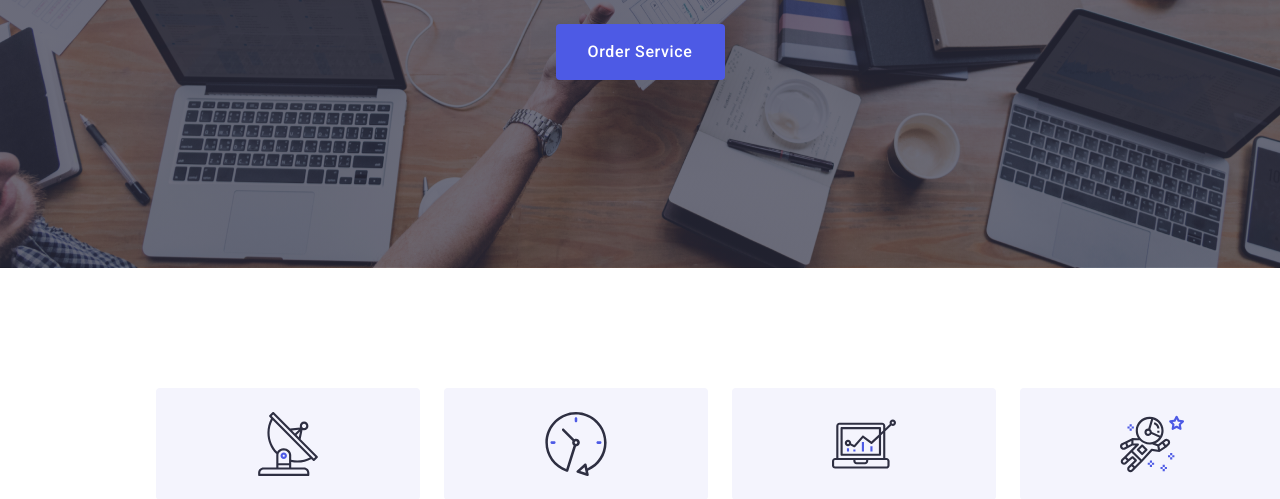
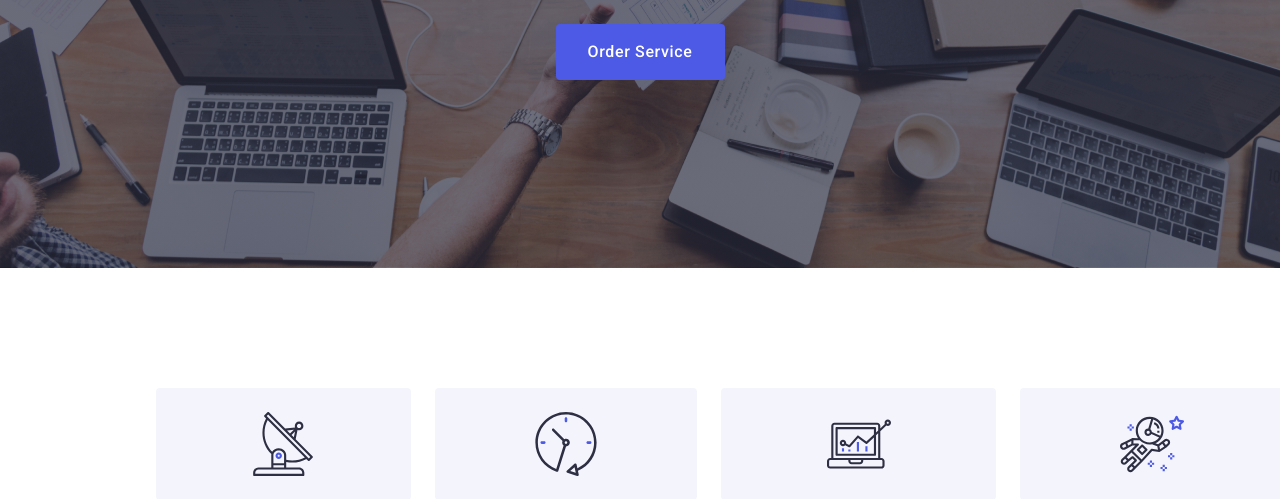
Before and after one commit to AdrianaIngrid/goit-markup-hw-04, a plain HTML site: page index.html in a window 1280 px wide. Shown: the part 453-952 px from the top of the page. Drawn offline with nearby package versions, Linux system fonts and the light colour scheme.

Commit message:
section-two

```diff
--- a/css/styles.css
+++ b/css/styles.css
@@ -291,11 +291,13 @@ margin-bottom: 16px;
     width: calc((100%-72px)/4);
 }
 .section-two-card {
+    display: flex;
+    align-items: center;
+    justify-content: center;
+    height: 112px;
     background-color: var(--cloud-color);
-    width: 264px;
-    height: 112px;
     border-radius: 4px;
-    padding: 24px 100px;
+    margin-bottom: 8px;
 
 }
     /*What are we doing */
--- a/index.html
+++ b/index.html
@@ -52,34 +52,42 @@
                         <h2  class="visually-hidden">Strategy-Punctuality-Diligence-Technologies</h2>
                         <ul class="list section-two-list">
                             <li class="section-two-list-card">
-                                    <svg width="64" height="64" fill="none" class="section-two-card">
+                                <div class="section-two-card">
+                                    <svg width="64" height="64" fill="none">
                                         <use href="./images/icons.svg#icon-antenna">
                                         </use>
                                     </svg>
+                                </div>
                                 <h3 class="section-two-titles">Strategy</h3>
                                 <p class="section-four-index-paragraph-paragraph">Our goal is to identify the business problem to walk away with the perfect and creative solution.</p>
                             </li>
                             <li class="section-two-list-card">
-                                <svg width="64" height="64" class="section-two-card">
+                                <div class="section-two-card">
+                                    <svg width="64" height="64">
                                         <use href="./images/icons.svg#icon-clock">
                                         </use>
                                     </svg>
+                                </div>
                                 <h3 class="section-two-titles">Punctuality</h3>
                                 <p class="section-four-index-paragraph-paragraph">Bring the key message to the brand's audience for the best price within the shortest possible time.</p>
                             </li>
                         <li class="section-two-list-card">
-                            <svg width="64" height="64" class="section-two-card">
+                            <div class="section-two-card">
+                                <svg width="64" height="64" >
                                     <use href="./images/icons.svg#icon-diagram">
                                     </use>
                                 </svg>
+                            </div>
                             <h3 class="section-two-titles">Diligence</h3>
                             <p class="section-four-index-paragraph-paragraph">Research and confirm brands that present the strongest digital growth opportunities and minimize risk.</p>
                         </li>
                             <li class="section-two-list-card">
-                                <svg width="64" height="64" class="section-two-card">
+                            <div class="section-two-card">
+                                <svg width="64" height="64">
                                     <use href="./images/icons.svg#icon-astronaut">
                                     </use>
                                 </svg>
+                            </div>
                                 <h3 class="section-two-titles">Technologies</h3>
                                 <p class="section-four-index-paragraph-paragraph">Design practice focused on digital experiences. We bring forth a deep passion for problem-solving.</p>
                             </li>
@@ -227,7 +235,7 @@
                             </div>
                         </li>
                         <li class="our-team-img"><img src="./images/daniel-wilson.jpg" alt="Daniel Wilson UI Designer" width="264">
-                            <div class="section-four-card">
+                            <ul class="section-four-card">
                             <h3 class="our-team-names">Daniel Wilson</h3>
                             <p class="section-four-index-paragraph">UI Designer</p>
                             <ul class="list our-team-media">
@@ -263,6 +271,7 @@
                                    </svg>
                                    </a>
                                </li>
+                            </ul>
                     </ul>
                     </div>
                 </section>
```
Lines whose indentation alone changed are shown as unchanged.
